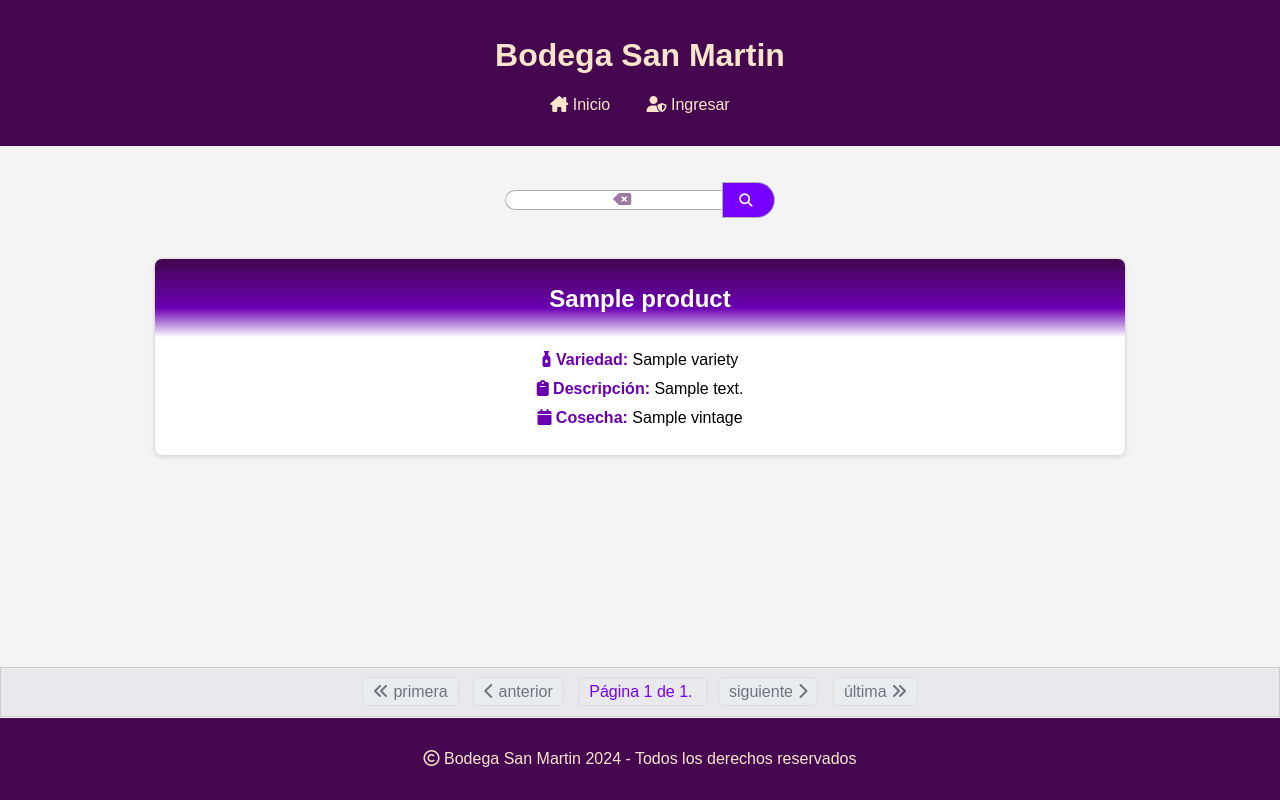
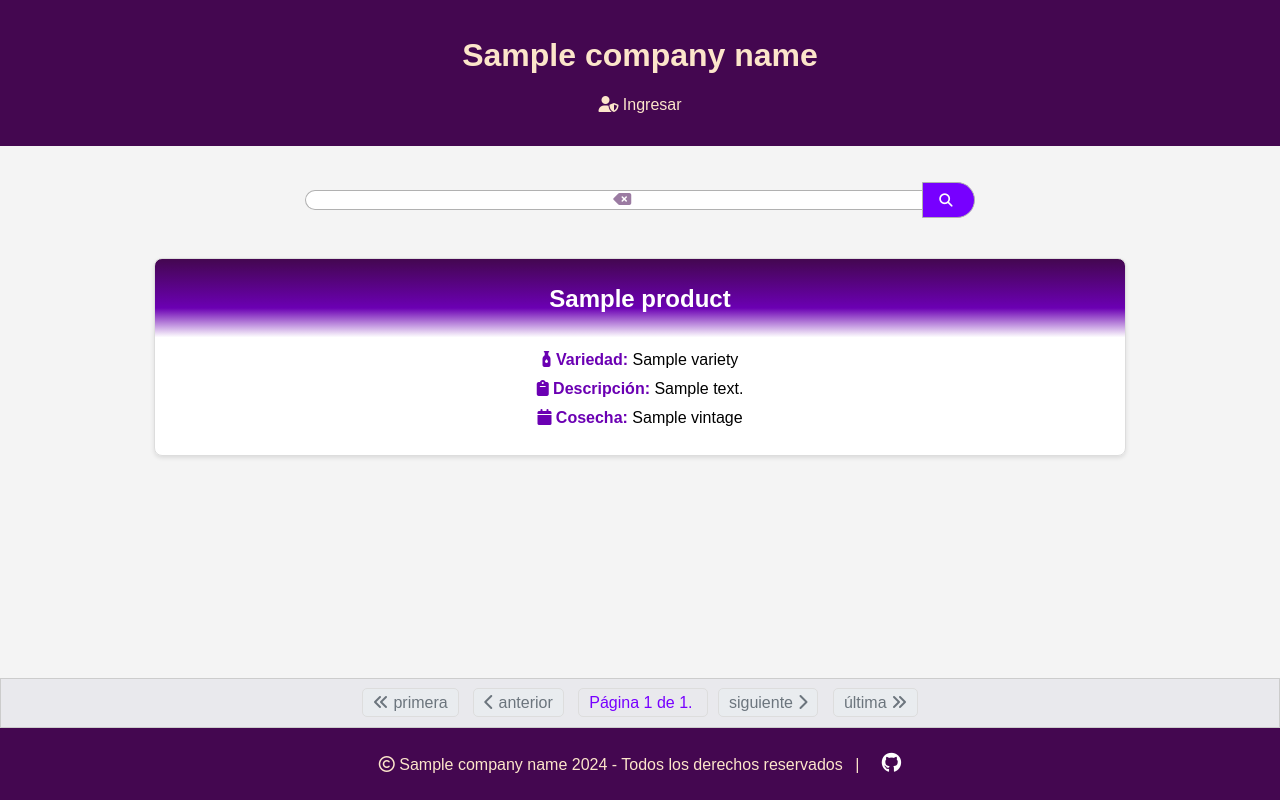
Before and after one commit to fmlizarraga/proyecto-django-cac, a Django app: template vinos/stock/templates/pages/product_list.html in a window 1280 px wide. Run offline with Django 3.2, Linux system fonts and the light colour scheme; the template is opened without the code that fills it: most values are stand-ins (such as "Sample title", 1, 10 or a date in 2020); some libraries are stand-ins or nearby versions.

Commit message:
context_processors personalizado y aun mas mejoras a plantillas

```diff
--- a/vinos/stock/static/web/styles/base.css
+++ b/vinos/stock/static/web/styles/base.css
@@ -25,6 +25,11 @@ header, footer {
     right: 0;
 }
 
+header h1 a {
+    color: var(--corp-fg-color);
+    text-decoration: none;
+}
+
 header nav ul {
     list-style-type: none;
     padding: 0;
@@ -49,14 +54,13 @@ header nav ul li a:hover {
 
 header nav .active a {
     font-weight: bold;
-    color: #e2d6bc;
-    text-shadow: 1px 1px 4px #fff;
+    color: #dbbe97;
+    text-shadow: 1px 1px 4px #ffffff94;
 }
 
 header nav .active a:hover {
     transform: none;
     color: #ffffff;
-    /* pointer-events: none; */
     cursor: default;
 }
 
@@ -64,12 +68,32 @@ main {
     padding: 2em;
     width: calc(100% - 4em);
     margin-top: 150px;
-    margin-bottom: 85px;
+    margin-bottom: calc(40px + 16px * 2);
 }
 
 footer {
-    /* padding: 1em 0; */
     background-color: var(--corp-bg-color);
     color: var(--corp-fg-color);
     bottom: 0;
+    height: 40px;
 }
+
+footer p {
+    margin: 0;
+    line-height: 38px;
+}
+
+footer span {
+    margin-right: 0.5em;
+}
+
+footer a {
+    color: #fff;
+    text-decoration: none;
+    font-size: 20px;
+    margin-left: 0.5em;
+}
+
+.pagination {
+    bottom: calc(40px + 16px * 2);
+}
--- a/vinos/stock/static/web/styles/branch_list.css
+++ b/vinos/stock/static/web/styles/branch_list.css
@@ -57,6 +57,10 @@ main {
     color: #333;
     text-decoration: none;
     transition: all 0.3s;
+}
+
+.branch-item h2 a {
+    margin-right: 0.8em;
 }
 
 .branch-item h2 a:hover {
--- a/vinos/stock/static/web/styles/paginator.css
+++ b/vinos/stock/static/web/styles/paginator.css
@@ -1,6 +1,5 @@
 .pagination {
     position: fixed;
-    bottom: 83px;
     left: 0;
     right: 0;
     display: flex;
--- a/vinos/stock/static/web/styles/product_list.css
+++ b/vinos/stock/static/web/styles/product_list.css
@@ -19,16 +19,20 @@ main {
     justify-content: center;
 }
 
-.product-card {
-    background: linear-gradient(to bottom, #440750, #6b00b3 25%, #ffffff 40%, #ffffff);
+.product-card, .product-card-empty {
+    background: #fff;
     border: 1px solid #ddd;
     border-radius: 8px;
     box-shadow: 0 2px 4px rgba(0, 0, 0, 0.1);
     padding: 1em;
     text-align: center;
+    position: relative;
+}
+
+.product-card {
+    cursor: pointer;
+    background: linear-gradient(to bottom, #440750, #6b00b3 25%, #ffffff 40%, #ffffff);
     transition: all 0.5s;
-    cursor: pointer;
-    position: relative;
 }
 
 .product-card h2 {
@@ -84,7 +88,7 @@ main {
 
 .search-form .search-input-container {
     padding: 0 0 0 16px;
-    width: 200px;
+    width: 600px;
     border-radius: 20px 0 0 20px;
     transition: all 0.3s;
     border-right: none;
@@ -96,11 +100,14 @@ main {
     border: none;
     outline: none;
     background-color: #ffffff00;
+    width: calc(100% - 3em - 8px);
 }
 
 .search-form .search-input-container a {
+    display: inline-block;
     color: #44075088;
     transition: color 0.3s;
+    width: 3em;
 }
 
 .search-form .search-input-container a:hover {
--- a/vinos/stock/templates/pages/base.html
+++ b/vinos/stock/templates/pages/base.html
@@ -5,9 +5,9 @@
 <head>
     <meta charset="UTF-8">
     <meta name="viewport" content="width=device-width, initial-scale=1.0">
-    <title> Bodega San Martin - {% block title %}{% endblock %}</title>
+    <title> {{ company_name }} - {% block title %}{% endblock %}</title>
     <link rel="shortcut icon" href="{% static 'web/pictures/wine_barrel.png' %}" type="image/x-icon">
-    {% comment %} SELECT2 CDN {% endcomment %}
+    {% comment %} CDNs {% endcomment %}
     <!-- jQuery -->
     <script src="https://code.jquery.com/jquery-3.6.0.min.js"></script>
     <!-- Select2 -->
@@ -15,7 +15,7 @@
     <script src="https://cdn.jsdelivr.net/npm/select2@4.1.0-rc.0/dist/js/select2.min.js"></script>
     <!-- Select2 Spanish Language -->
     <script src="https://cdn.jsdelivr.net/npm/select2@4.1.0-rc.0/dist/js/i18n/es.js"></script>
-    <!-- Font Aweme -->
+    <!-- Font Awesome -->
     <script src="https://kit.fontawesome.com/d385ce05bf.js" crossorigin="anonymous"></script>
 
     <link rel="stylesheet" href="{% static 'web/styles/base.css' %}">
@@ -25,12 +25,13 @@
 </head>
 <body>
     <header>
-        <h1>Bodega San Martin</h1>
+        <h1>
+            <a href="{% url 'index' %}">
+                {{ company_name }}
+            </a>
+        </h1>
         <nav>
             <ul>
-                <li class="{% if request.resolver_match.view_name == 'index' %}active{% endif %}">
-                    <a href="{% url 'index' %}"><i class="fa-solid fa-house-chimney"></i> Inicio</a>
-                </li>
                 {% if user.is_authenticated %}
                     <li class="{% if request.resolver_match.view_name == 'product_list' %}active{% endif %}">
                         <a href="{% url 'product_list' %}"><i class="fa-solid fa-list"></i> Catalogo</a>
@@ -43,15 +44,15 @@
                     </li>
                     {% if user|has_group:"System admins" %}
                         <li class="{% if request.resolver_match.view_name == 'admin_page' %}active{% endif %}">
-                        <a href="{% url 'admin_page' %}"><i class="fa-solid fa-gear"></i> Herr. Admin.</a>
+                            <a href="{% url 'admin_page' %}"><i class="fa-solid fa-gear"></i> Admin.</a>
                         </li>
                     {% elif user|has_group:"Managers" %}
                         <li class="{% if request.resolver_match.view_name == 'admin_page' %}active{% endif %}">
-                        <a href="{% url 'admin_page' %}"><i class="fa-solid fa-screwdriver-wrench"></i> Herr. G.G.</a>
+                            <a href="{% url 'admin_page' %}"><i class="fa-solid fa-screwdriver-wrench"></i> Gerente</a>
                         </li>
                     {% elif user|has_group:"Branch managers" %}
                         <li class="{% if request.resolver_match.view_name == 'admin_page' %}active{% endif %}">
-                        <a href="{% url 'admin_page' %}"><i class="fa-solid fa-wrench"></i> Herr. G.S.</a>
+                            <a href="{% url 'admin_page' %}"><i class="fa-solid fa-wrench"></i> G. Sucursal</a>
                         </li>
                     {% endif %}
                     <li>
@@ -69,7 +70,12 @@
         {% block main %}{% endblock %}
     </main>
     <footer>
-        <p><i class="fa-regular fa-copyright"></i> Bodega San Martin 2024 - Todos los derechos reservados</p>
+        <p>
+            <i class="fa-regular fa-copyright"></i>
+            <span>{{ company_name }} {% now "Y" %} - Todos los derechos reservados</span>
+            <span>|</span>
+            <a href="https://github.com/fmlizarraga/proyecto-django-cac"><i class="fa-brands fa-github"></i></a>
+        </p>
     </footer>
 {% block extra_js %}{% endblock %}
 </body>
--- a/vinos/stock/templates/pages/branch_list.html
+++ b/vinos/stock/templates/pages/branch_list.html
@@ -20,6 +20,7 @@
                     <a href="{% url 'stock_list_branch' branch.id %}">
                         <i class="fa-solid fa-building"></i> {{ branch.name }}
                     </a>
+                    <a href="{% url 'edit_branch' branch.name %}"><i class="fa-solid fa-edit"></i></a>
                 </h2>
                 <p><strong><i class="fa-solid fa-location-dot"></i> Direccion:</strong> {{ branch.address }}</p>
                 <p><strong><i class="fa-solid fa-phone"></i> Telefono:</strong> {{ branch.telephone }}</p>
--- a/vinos/stock/templates/pages/product_list.html
+++ b/vinos/stock/templates/pages/product_list.html
@@ -11,7 +11,10 @@
 
 {% block main %}
     <form method="get" class="search-form">
-        <div class="search-input-container">{{ filterset.form.search }}<a href="{% url 'product_list' %}"><i class="fa-solid fa-delete-left"></i></a></div>
+        <div class="search-input-container">{{ filterset.form.search }}<a href="{% url 'product_list' %}">
+                <i class="fa-solid fa-delete-left"></i>
+            </a>
+        </div>
         <button type="submit"><i class="fa-solid fa-magnifying-glass"></i></button>
     </form>
 
@@ -25,8 +28,8 @@
                 <div class="indicator_info"><i class="fa-solid fa-circle-info"></i></div>
             </div>
         {% empty %}
-            <div class="product-card">
-                <p>No hay productos disponibles.</p>
+            <div class="product-card-empty">
+                <p><i class="fa-solid fa-box-open"></i> No hay productos disponibles.</p>
             </div>
         {% endfor %}
     </div>
--- a/vinos/vinos/settings.py
+++ b/vinos/vinos/settings.py
@@ -64,6 +64,7 @@ TEMPLATES = [
                 'django.template.context_processors.request',
                 'django.contrib.auth.context_processors.auth',
                 'django.contrib.messages.context_processors.messages',
+                'stock.context_processors.company_info',
             ],
         },
     },
```
Also changed, not shown: vinos/stock/context_processors.py (added, +11 -0 lines), vinos/stock/templates/pages/index.html (+3 -12 lines). Lines whose indentation alone changed are shown as unchanged.
